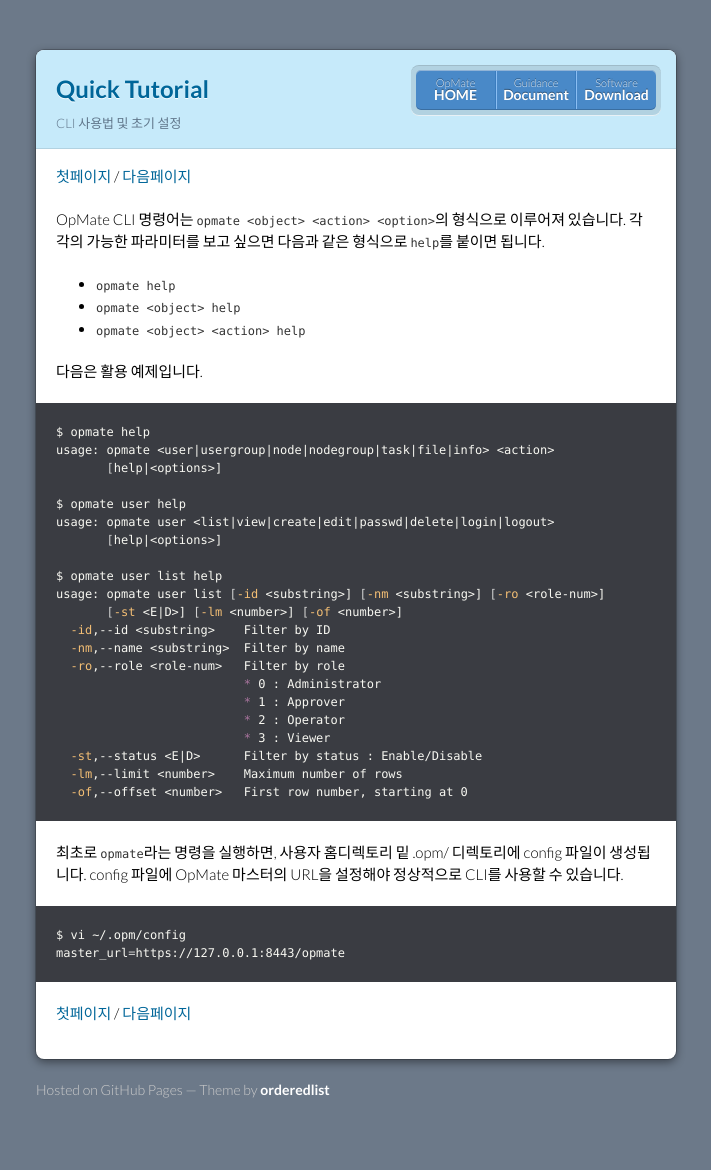
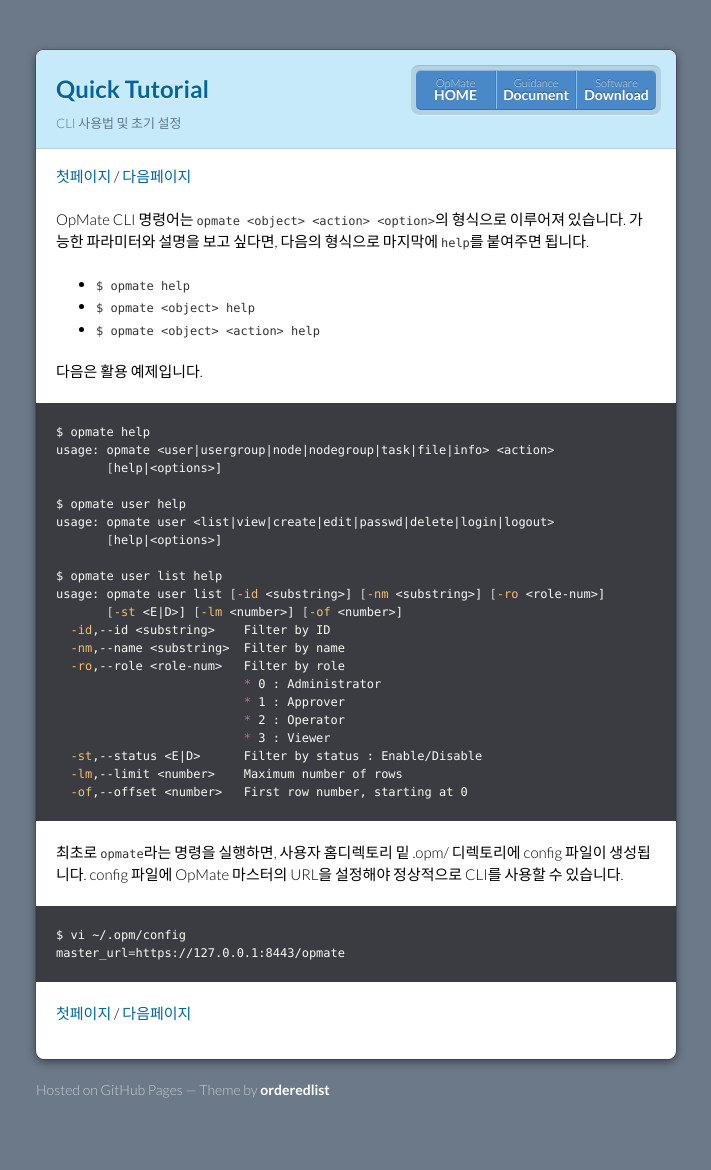
Before and after one commit to opmate/opmate.github.io, a Jekyll site: the page built from document/QuickTutorial1.md, in a window 1280 px wide. Shown: the whole page, without its empty margins (284-995 px from the left). Built offline with Jekyll 4.4.1, drawn with Linux system fonts in a browser that asks for light colours; our own code applies the rules of GitHub Pages for plain Markdown files; a script that is not in the unit is left out; the repository's description, which GitHub fills in, is left out.

Commit message:
Update QuickTutorial1.md

```diff
--- a/document/QuickTutorial1.md
+++ b/document/QuickTutorial1.md
@@ -5,12 +5,11 @@
 
 [첫페이지](QuickTutorial.md) / [다음페이지](QuickTutorial2.md)
 
-OpMate CLI 명령어는 `opmate <object> <action> <option>`의 형식으로 이루어져 있습니다.
-각각의 가능한 파라미터를 보고 싶으면 다음과 같은 형식으로 `help`를 붙이면 됩니다.
+OpMate CLI 명령어는 `opmate <object> <action> <option>`의 형식으로 이루어져 있습니다. 가능한 파라미터와 설명을 보고 싶다면, 다음의 형식으로 마지막에 `help`를 붙여주면 됩니다.
 
-- `opmate help`
-- `opmate <object> help`
-- `opmate <object> <action> help`
+- `$ opmate help`
+- `$ opmate <object> help`
+- `$ opmate <object> <action> help`
 
 다음은 활용 예제입니다.
 
```
